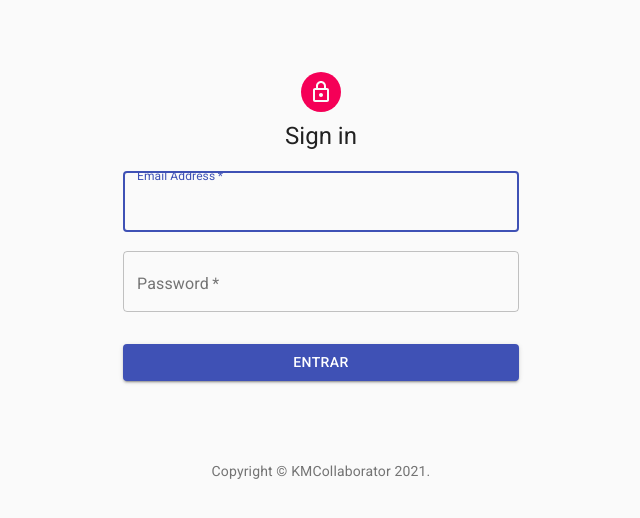
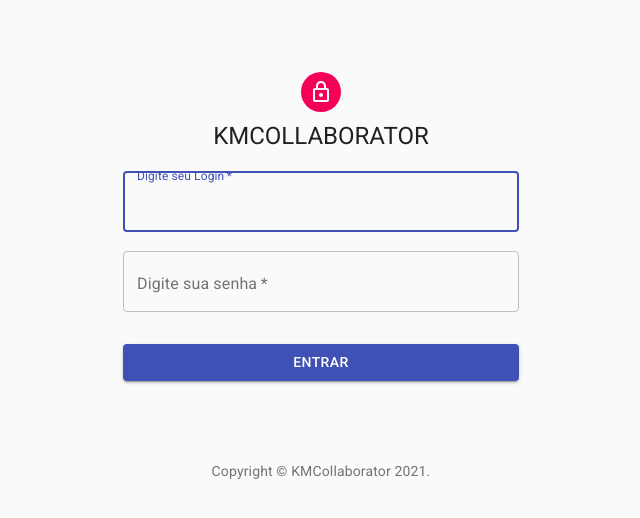
Before and after one commit to elielson71/kmcollaborator, a React (Create React App) app: page / in a window 1280 px wide. Shown: the top 518 px of the page, without its empty margins (319-959 px from the left). Built offline with nearby package versions, Linux system fonts and the light colour scheme.

Commit message:
Login de autenticação completa

```diff
--- a/src/Pages/Login/index.tsx
+++ b/src/Pages/Login/index.tsx
@@ -1,4 +1,4 @@
-import React from 'react';
+import React, { useState } from 'react';
 import Avatar from '@material-ui/core/Avatar';
 import Button from '@material-ui/core/Button';
 import CssBaseline from '@material-ui/core/CssBaseline';
@@ -15,6 +15,8 @@ import Container from '@material-ui/core/Container';
 import { Copyright } from '../../components/Footer';
 import { FormEvent } from 'react-router/node_modules/@types/react';
 import { useHistory } from 'react-router';
+import { api } from '../../service/Api';
+import { loginToken, setIdUsuario, setLoginUsuario } from '../../service/auth';
 
 
 const useStyles = makeStyles((theme) => ({
@@ -35,16 +37,36 @@ const useStyles = makeStyles((theme) => ({
   submit: {
     margin: theme.spacing(3, 0, 2),
   },
+
 }));
 
 
-export  function Login() {
+export function Login() {
   const classes = useStyles();
-    const history = useHistory()
-  function handleSumbitLogin(e:FormEvent){
+  const history = useHistory()
+  const [login, setLogin] = useState('')
+  const [senha, setSenha] = useState('')
+  async function handleSumbitLogin(e: FormEvent) {
     e.preventDefault()
-    history.push('/home')
-}
+    const data = {
+      login: login,
+      senha: senha
+    }
+    await api.post('/authenticate',data)
+    .then(res =>{
+        if(res.status===200){
+          loginToken(res.data.token)
+          setIdUsuario(res.data.id_usuario)
+          setLoginUsuario(res.data.login)
+
+          history.push('/home')
+        }else if(res.status===404){
+          alert('Usuario não encontrado!')
+        }else if(res.status===401){
+          alert('Login ou senha não confere!')
+        }
+    })
+  }
   return (
     <Container component="main" maxWidth="xs">
       <CssBaseline />
@@ -53,7 +75,7 @@ export  function Login() {
           <LockOutlinedIcon />
         </Avatar>
         <Typography component="h1" variant="h5">
-          Sign in
+          KMCOLLABORATOR
         </Typography>
         <form className={classes.form} onSubmit={handleSumbitLogin} noValidate>
           <TextField
@@ -61,11 +83,14 @@ export  function Login() {
             margin="normal"
             required
             fullWidth
-            id="email"
-            label="Email Address"
-            name="email"
-            autoComplete="email"
+            id="login"
+            label="Digite seu Login"
+            name="login"
+            autoComplete="login"
             autoFocus
+
+            value={login}
+            onChange={e => setLogin(e.target.value)}
           />
           <TextField
             variant="outlined"
@@ -73,10 +98,12 @@ export  function Login() {
             required
             fullWidth
             name="password"
-            label="Password"
+            label="Digite sua senha"
             type="password"
             id="password"
             autoComplete="current-password"
+            value={senha}
+            onChange={e => setSenha(e.target.value)}
           />
           <Button
             type="submit"
--- /dev/null
+++ b/src/service/auth.ts
@@ -0,0 +1,18 @@
+export const TOKEN_KEY = '&app-token';
+export const ID_USUARIO = '&id-usuario';
+export const LOGIN_USUARIO = '&login-usuario';
+export const USER_TYPE = '&user-type';
+
+export const loginToken = (token:string) => { localStorage.setItem(TOKEN_KEY,token); }
+export const logout = () => { localStorage.clear() };
+
+export const setIdUsuario = (id:string)=> localStorage.setItem(ID_USUARIO,id);
+export const getIdUsuario = () => localStorage.getItem(ID_USUARIO);
+
+export const setLoginUsuario = (login:string) => localStorage.setItem(LOGIN_USUARIO,login);
+export const getLoginUsuario = () => localStorage.getItem(LOGIN_USUARIO);
+
+export const setTipoUsuario = (tipo:string) => localStorage.setItem(USER_TYPE,tipo);
+export const getTipoUsuario = () => localStorage.getItem(USER_TYPE);
+
+export const getToken = () => localStorage.getItem(TOKEN_KEY)
```
